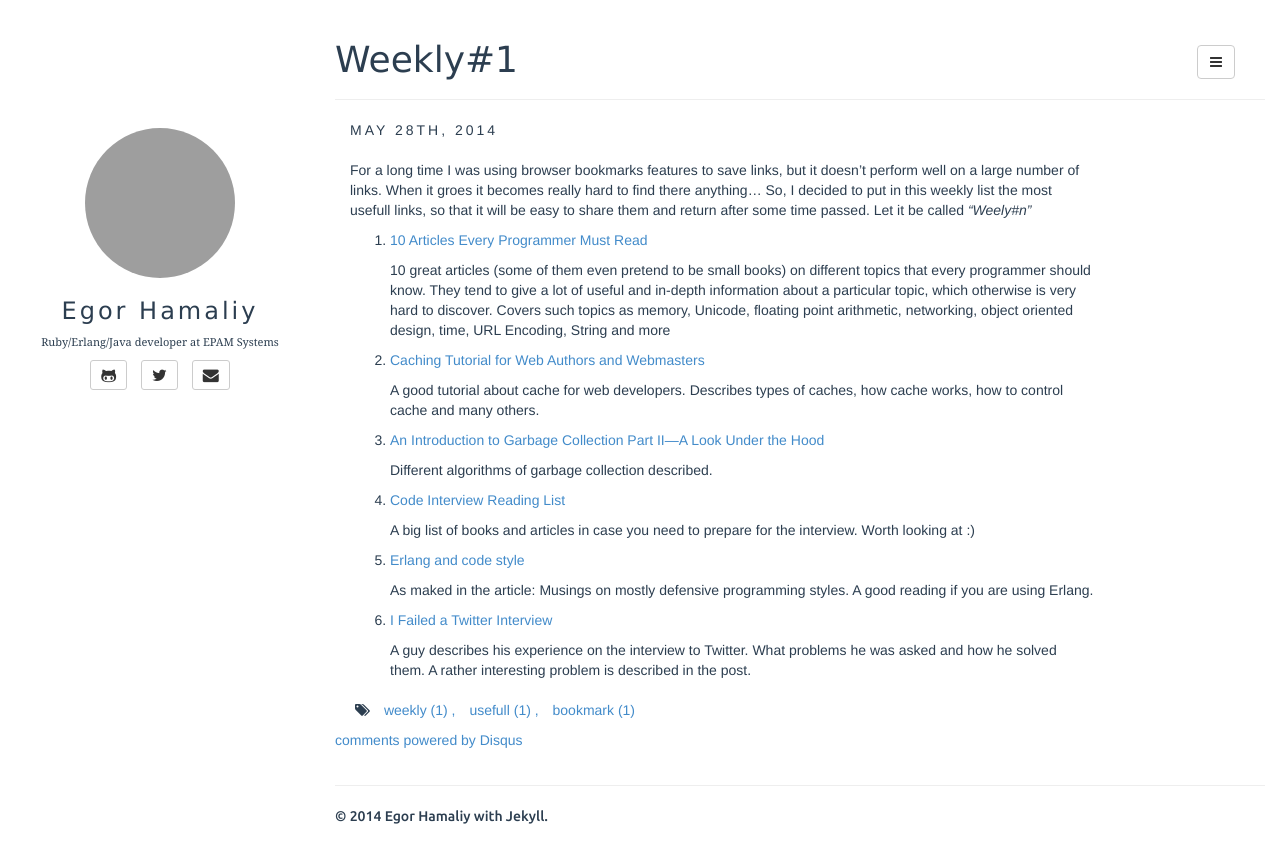
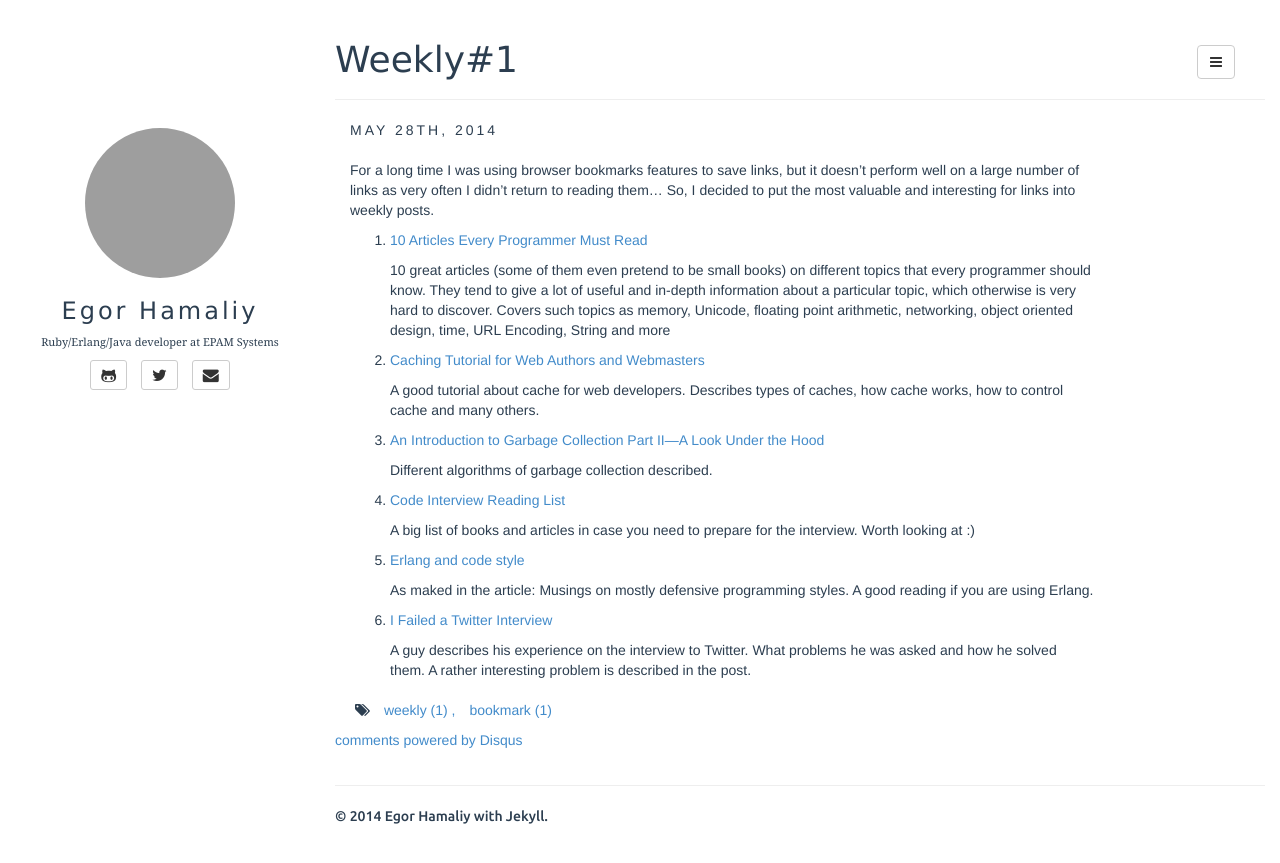
Before and after one commit to egorhm/egorhm.github.io, a Jekyll site: the page built from _posts/2014-05-28-weekly-list-1.md, in a window 1280 px wide. Shown: the top 863 px of the page. Built offline with Jekyll 4.4.1, drawn with Linux system fonts in a browser that asks for light colours; comment, search, counter and statistics services are not loaded; grey boxes are pictures that could not be loaded.

Commit message:
Spelling fixed

```diff
--- a/_posts/2014-05-28-weekly-list-1.md
+++ b/_posts/2014-05-28-weekly-list-1.md
@@ -1,10 +1,10 @@
 ---
 layout: post
 title: Weekly#1
-tags: [weekly, usefull, bookmark]
+tags: [weekly, bookmark]
 ---
 
-For a long time I was using browser bookmarks features to save links, but it doesn't perform well on a large number of links. When it groes it becomes really hard to find there anything... So, I decided to put in this weekly list the most usefull links, so that it will be easy to share them and return after some time passed. Let it be called _"Weely#n"_
+For a long time I was using browser bookmarks features to save links, but it doesn't perform well on a large number of links as very often I didn't return to reading them... So, I decided to put the most valuable and interesting for links into weekly posts.
 
 <!--more-->
 
```
